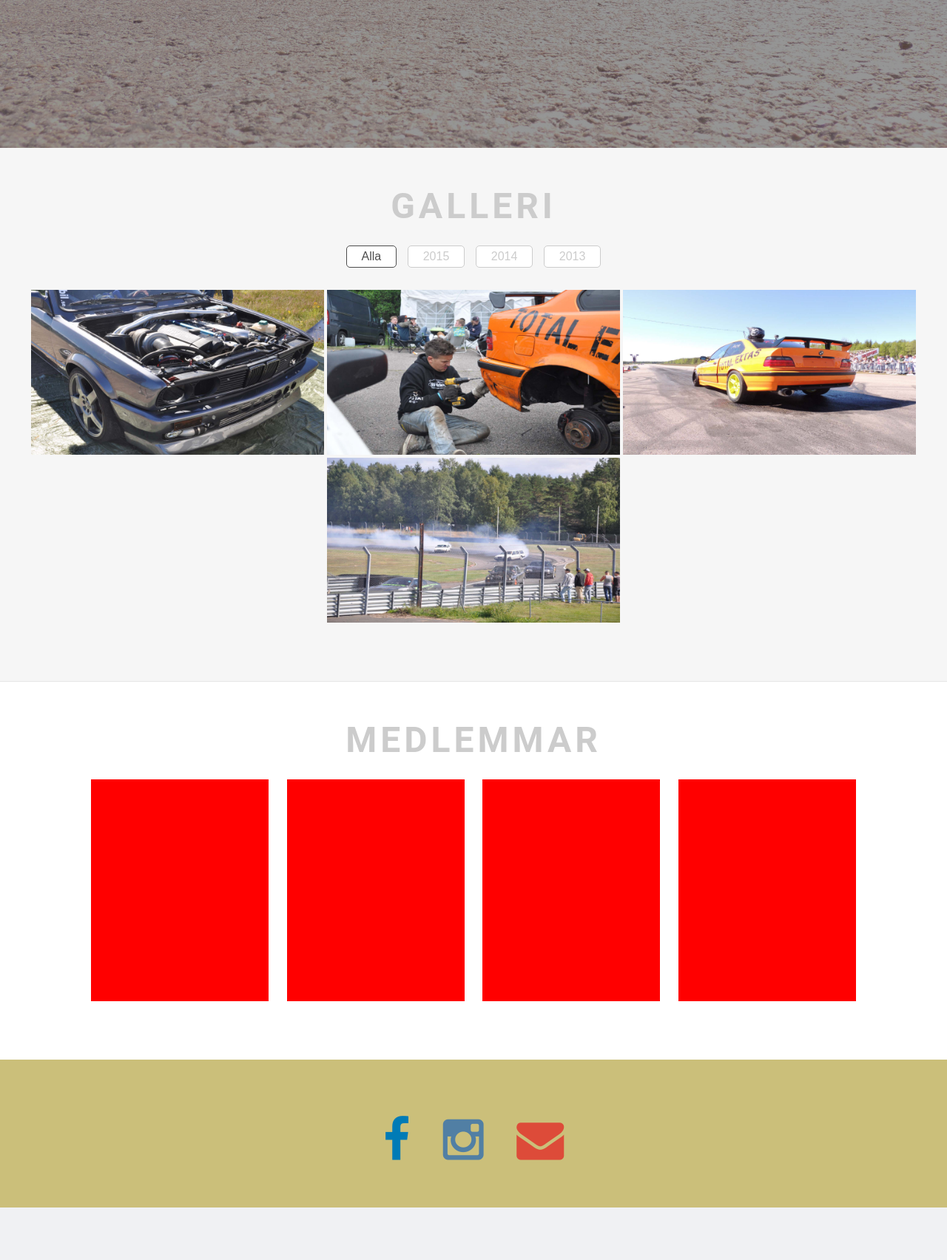
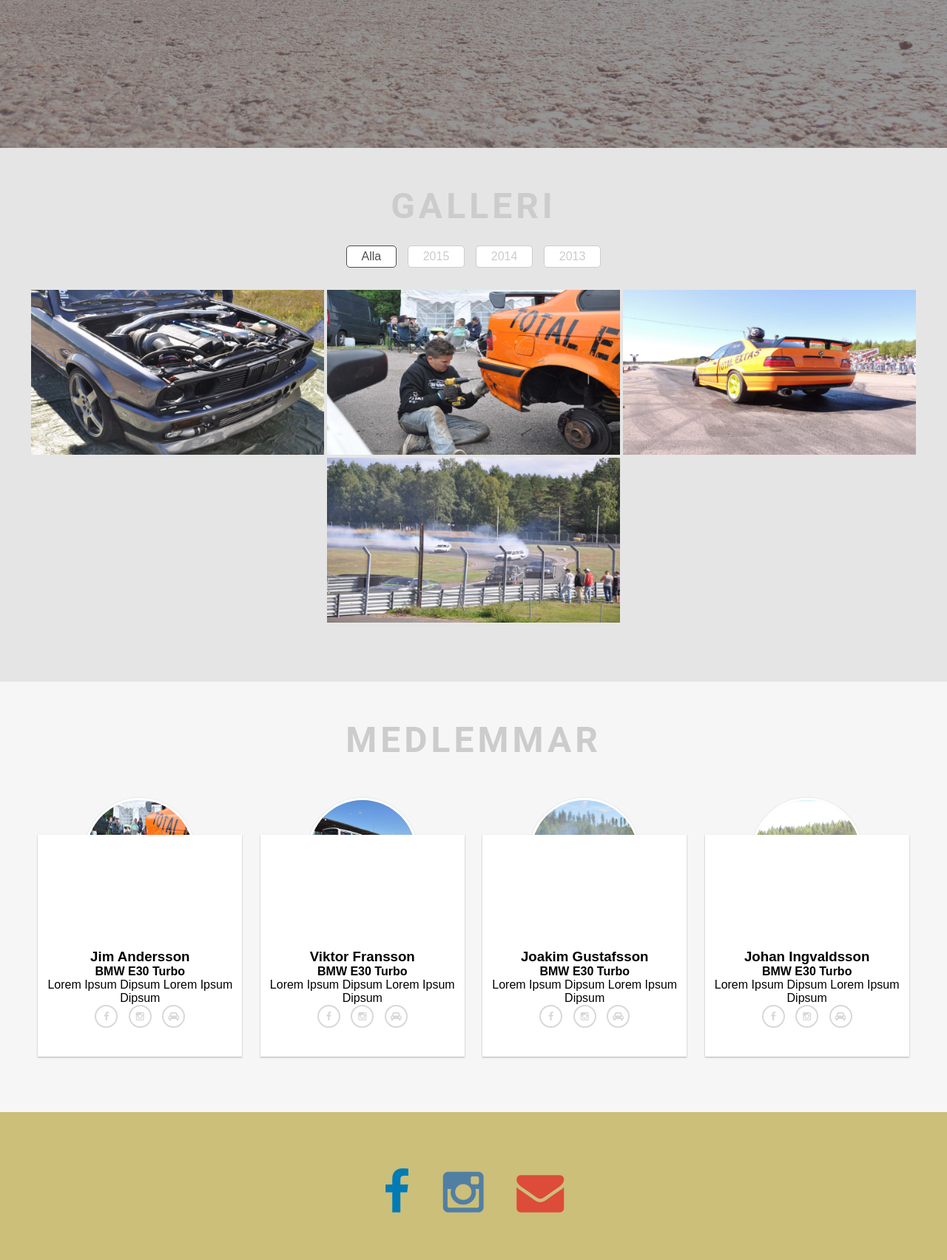
Before and after one commit to Someone92/Total-Extas, a PHP site: page / in a window 1280 px wide. Shown: the part 600-2304 px from the top of the page at 74% size. Before the commit the page ends 2233 px from the top, so only its background shows below. Run offline with PHP 8.4, Linux system fonts and the light colour scheme.

Commit message:
Tags for socialmedia/cars
members header image "popout" done

```diff
--- a/css/scss/_color.scss
+++ b/css/scss/_color.scss
@@ -3,6 +3,6 @@ $instagram: #517fa4;
 $mail: #dd4b39;
 
 
-$gallery: #f6f6f6;
-$members: #ffffff;
+$gallery: #e5e5e5;
+$members: #f6f6f6;
 $footer: #CBBF7A;
--- a/css/scss/_mixin.scss
+++ b/css/scss/_mixin.scss
@@ -1,3 +1,10 @@
+@mixin transition($transition) {
+	-webkit-transition: $transition;
+	   -moz-transition: $transition;
+	    -ms-transition: $transition;
+	     -o-transition: $transition;
+	        transition: $transition;
+}
 @mixin background-size($cover) {
 	-webkit-background-size: $cover;
 	   -moz-background-size: $cover;
--- a/css/style.css
+++ b/css/style.css
@@ -60,7 +60,7 @@ section#slideShow {
   background-size: cover; }
 section#gallery {
   width: 100%;
-  background: #f6f6f6;
+  background: #e5e5e5;
   text-align: center;
   padding: 50px 0; }
   section#gallery h2 {
@@ -101,7 +101,7 @@ section#gallery {
         -o-transition: all 0.5s ease;
         transition: all 0.5s ease; }
 section#members {
-  background-color: #ffffff;
+  background-color: #f6f6f6;
   text-align: center;
   padding: 50px 0;
   border-top: 1px solid #e5e5e5;
@@ -115,16 +115,55 @@ section#members {
     letter-spacing: 5px; }
   section#members #member-container {
     max-width: 1200px;
-    margin: 25px auto; }
+    margin: 100px auto 25px;
+    position: relative;
+    z-index: 1; }
     section#members #member-container .member {
-      width: 20%;
+      width: 23%;
       height: 300px;
-      background: red;
-      display: inline-block; }
+      background: #fff;
+      display: inline-block;
+      box-shadow: 0 1px 2px rgba(0, 0, 0, 0.3); }
       section#members #member-container .member:nth-child(2) {
         margin: 0 10px 0 20px; }
       section#members #member-container .member:nth-child(3) {
         margin: 0 20px 0 10px; }
+      section#members #member-container .member .member-image {
+        display: inline-block;
+        position: relative;
+        top: -50px;
+        width: 150px;
+        height: 150px;
+        border-radius: 50% 50% 0 0;
+        z-index: -1;
+        -webkit-transition: top 0.3s ease-in-out;
+        -moz-transition: top 0.3s ease-in-out;
+        -ms-transition: top 0.3s ease-in-out;
+        -o-transition: top 0.3s ease-in-out;
+        transition: top 0.3s ease-in-out; }
+        section#members #member-container .member .member-image img {
+          box-shadow: 0 0 2px rgba(0, 0, 0, 0.2);
+          width: inherit;
+          height: inherit;
+          z-index: -2;
+          position: relative;
+          border-radius: 50%;
+          border: 3px solid #fff; }
+        section#members #member-container .member .member-image:hover {
+          top: -75px; }
+      section#members #member-container .member a {
+        border-radius: 50%;
+        width: 31px;
+        height: 31px;
+        line-height: 28px;
+        border: 2px solid #d8d8d8;
+        color: #d8d8d8;
+        display: inline-block;
+        font-size: .8em;
+        margin: 0 5px; }
+        section#members #member-container .member a:hover {
+          color: #9b9b9b;
+          border: 2px solid #9b9b9b; }
 
 footer {
   height: 200px;
--- a/index.php
+++ b/index.php
@@ -27,10 +27,42 @@
 		<section id="members">
 			<h2>Medlemmar</h2>
 			<div id="member-container">
-				<div class="member"></div>
-				<div class="member"></div>
-				<div class="member"></div>
-				<div class="member"></div>
+				<div class="member">
+					<div class="member-image"><img src="img/2.jpg" alt="Jim Andersson"></div>
+					<h3>Jim Andersson</h3>
+					<h4>BMW E30 Turbo</h4>
+					<p>Lorem Ipsum Dipsum Lorem Ipsum Dipsum</p>
+					<a href="#"><i class="fa fa-facebook"></i></a>
+					<a href="#"><i class="fa fa-instagram"></i></a>
+					<a href="#"><i class="fa fa-car"></i></a>
+				</div>
+				<div class="member">
+					<div class="member-image"><img src="img/3.jpg" alt="Viktor Fransson"></div>
+					<h3>Viktor Fransson</h3>
+					<h4>BMW E30 Turbo</h4>
+					<p>Lorem Ipsum Dipsum Lorem Ipsum Dipsum</p>
+					<a href="#"><i class="fa fa-facebook"></i></a>
+					<a href="#"><i class="fa fa-instagram"></i></a>
+					<a href="#"><i class="fa fa-car"></i></a>
+				</div>
+				<div class="member">
+					<div class="member-image"><img src="img/4.jpg" alt="Joakim Gustafsson"></div>
+					<h3>Joakim Gustafsson</h3>
+					<h4>BMW E30 Turbo</h4>
+					<p>Lorem Ipsum Dipsum Lorem Ipsum Dipsum</p>
+					<a href="#"><i class="fa fa-facebook"></i></a>
+					<a href="#"><i class="fa fa-instagram"></i></a>
+					<a href="#"><i class="fa fa-car"></i></a>
+				</div>
+				<div class="member">
+					<div class="member-image"><img src="img/5.jpg" alt="Johan Ingvaldsson"></div>
+					<h3>Johan Ingvaldsson</h3>
+					<h4>BMW E30 Turbo</h4>
+					<p>Lorem Ipsum Dipsum Lorem Ipsum Dipsum</p>
+					<a href="#"><i class="fa fa-facebook"></i></a>
+					<a href="#"><i class="fa fa-instagram"></i></a>
+					<a href="#"><i class="fa fa-car"></i></a>
+				</div>
 			</div>
 		</section>
 
```
